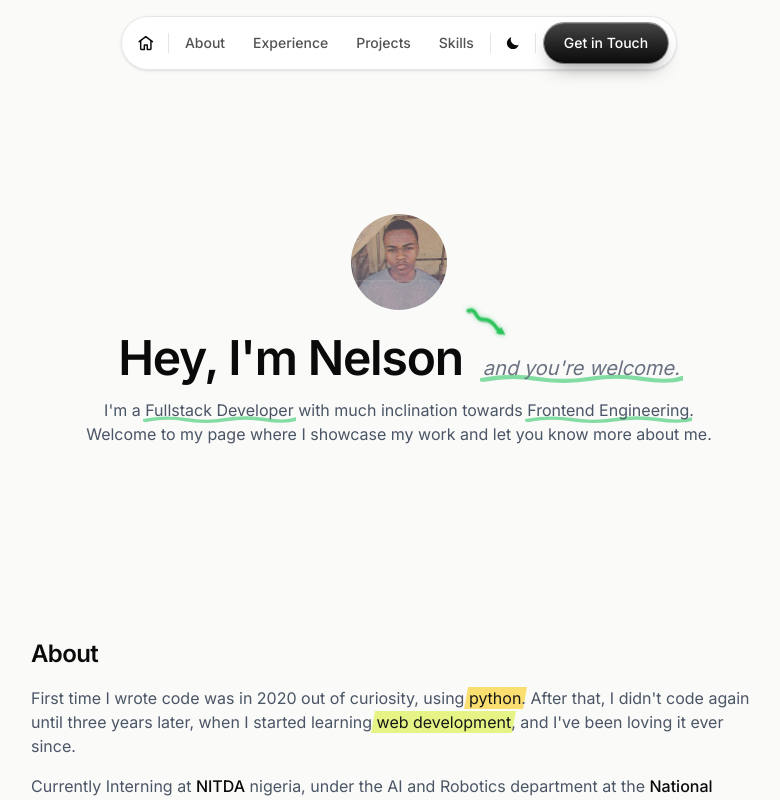
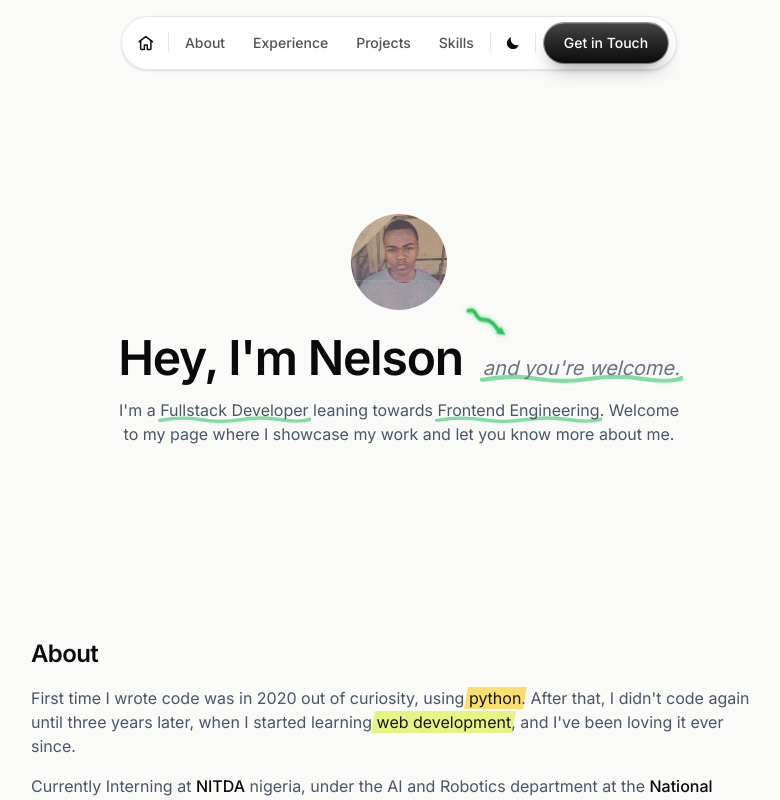
Before and after one commit to Nelsonnxx4/my-portfolio, a Vue app: page / in a window 1280 px wide. Shown: the top 800 px of the page, without its empty margins (241-1021 px from the left). Built offline with nearby package versions, Linux system fonts and the light colour scheme.

Commit message:
Update(UI fix): fix some typos and icons

```diff
--- a/index.html
+++ b/index.html
@@ -14,14 +14,14 @@
       })()
     </script>
     <meta name="viewport" content="width=device-width, initial-scale=1.0" />
-    <meta name="description" content="nelsonnxx4 — UI Frontend Engineer." />
+    <meta name="description" content="nelsonnxx4 " />
     <link rel="preconnect" href="https://fonts.googleapis.com" />
     <link rel="preconnect" href="https://fonts.gstatic.com" crossorigin />
     <link
       href="https://fonts.googleapis.com/css2?family=Inter:wght@400;500;600;700;800&family=Caveat:wght@500;600;700&display=swap"
       rel="stylesheet"
     />
-    <title>Nelsonnxx4 — UI Frontend Engineer</title>
+    <title>Nelsonnxx4</title>
   </head>
   <body>
     <div id="app"></div>
--- /dev/null
+++ b/src/components/icons/IconX.vue
@@ -0,0 +1,7 @@
+<template>
+  <svg viewBox="0 0 24 24" fill="none" stroke="currentColor" aria-hidden="true">
+    <path
+      d="M18.9 2h3.18l-6.94 7.94L22.8 22h-6.27l-4.9-7.08L6.91 22H3.72l7.43-8.5L1.2 2h6.43l4.43 6.56L18.9 2Zm-1.1 18.2h1.75L7.2 3.7H5.36l12.44 16.5Z"
+    />
+  </svg>
+</template>
--- a/src/components/ui/SocialLinks.vue
+++ b/src/components/ui/SocialLinks.vue
@@ -3,6 +3,7 @@ import { site } from '@/data/site'
 import IconGithub from '@/components/icons/IconGithub.vue'
 import IconLinkedin from '@/components/icons/IconLinkedin.vue'
 import IconMail from '@/components/icons/IconMail.vue'
+import IconX from '@/components/icons/IconX.vue'
 import type { IconName } from '@/types/portfolio'
 
 withDefaults(defineProps<{ iconSize?: string }>(), { iconSize: '1.1rem' })
@@ -11,6 +12,7 @@ const icons: Partial<Record<IconName, typeof IconGithub>> = {
   github: IconGithub,
   linkedin: IconLinkedin,
   mail: IconMail,
+  x: IconX,
 }
 </script>
 
--- a/src/data/site.ts
+++ b/src/data/site.ts
@@ -7,12 +7,13 @@ export const site: SiteInfo = {
   tagline: "Hey, I'm Nelson",
   subTagline: " and you're welcome.",
   summary:
-    'I\'m a <span class="marker-underline">Fullstack Developer</span> with much inclination towards <span class="marker-underline">Frontend Engineering</span>. Welcome to my page where I showcase my work and let you know more about me.',
+    'I\'m a <span class="marker-underline">Fullstack Developer</span> leaning towards <span class="marker-underline">Frontend Engineering</span>. Welcome to my page where I showcase my work and let you know more about me.',
   email: 'oonelsoncodes@gmail.com',
   location: 'Abuja, Nigeria',
   socialLinks: [
     { label: 'GitHub', href: 'https://github.com/Nelsonnxx4', icon: 'github' },
     { label: 'LinkedIn', href: 'https://www.linkedin.com/in/nelsonnxx4', icon: 'linkedin' },
     { label: 'Email', href: 'mailto:oonelsoncodes@gmail.com', icon: 'mail' },
+    { label: 'X', href: 'https://x.com/nelsonnxx4', icon: 'x' },
   ],
 }
--- a/src/types/portfolio.ts
+++ b/src/types/portfolio.ts
@@ -1,4 +1,4 @@
-export type IconName = 'github' | 'linkedin' | 'mail' | 'home' | 'arrow-up-right' | 'repo'
+export type IconName = 'github' | 'linkedin' | 'mail' | 'x' | 'home' | 'arrow-up-right' | 'repo'
 
 export interface SocialLink {
   label: string
```
